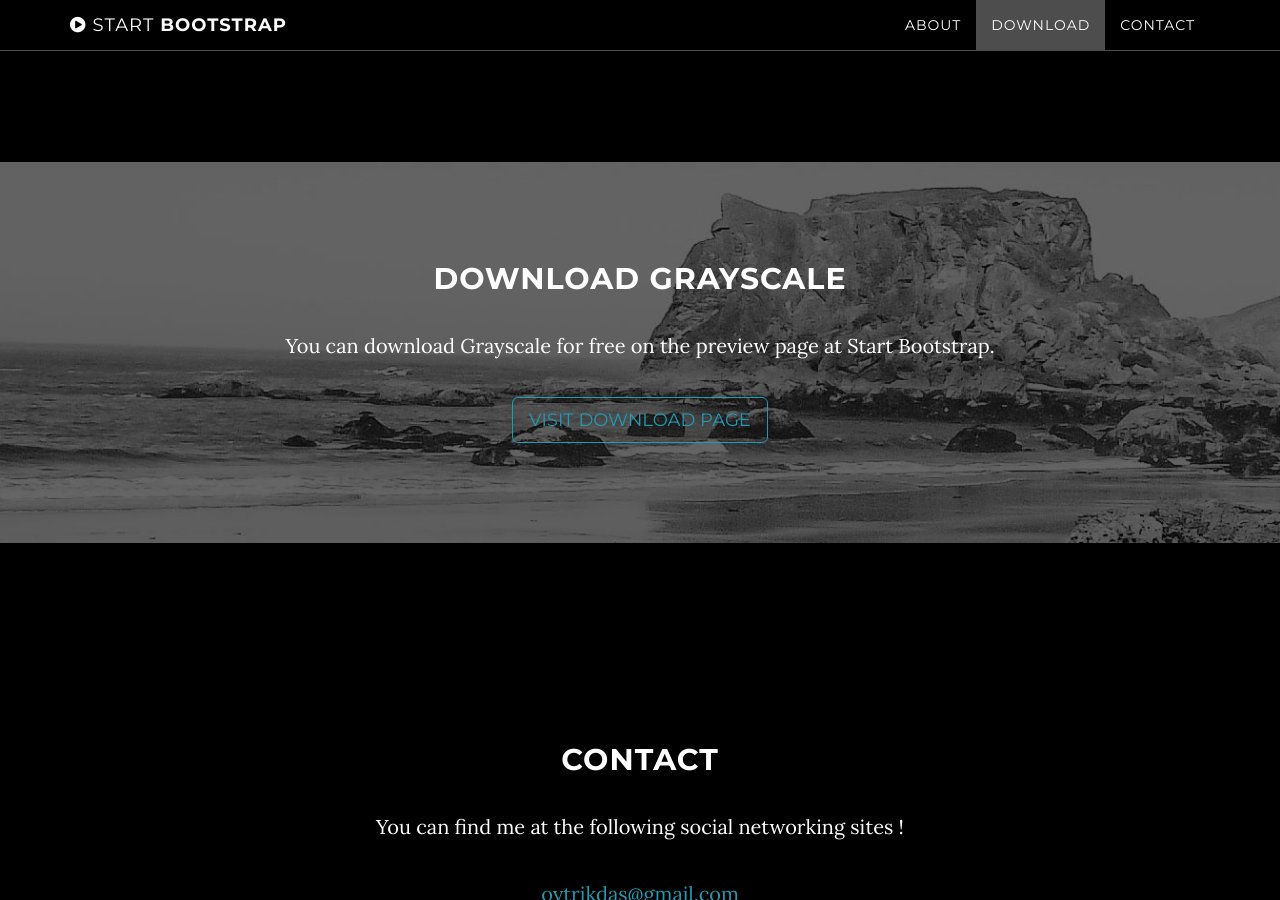
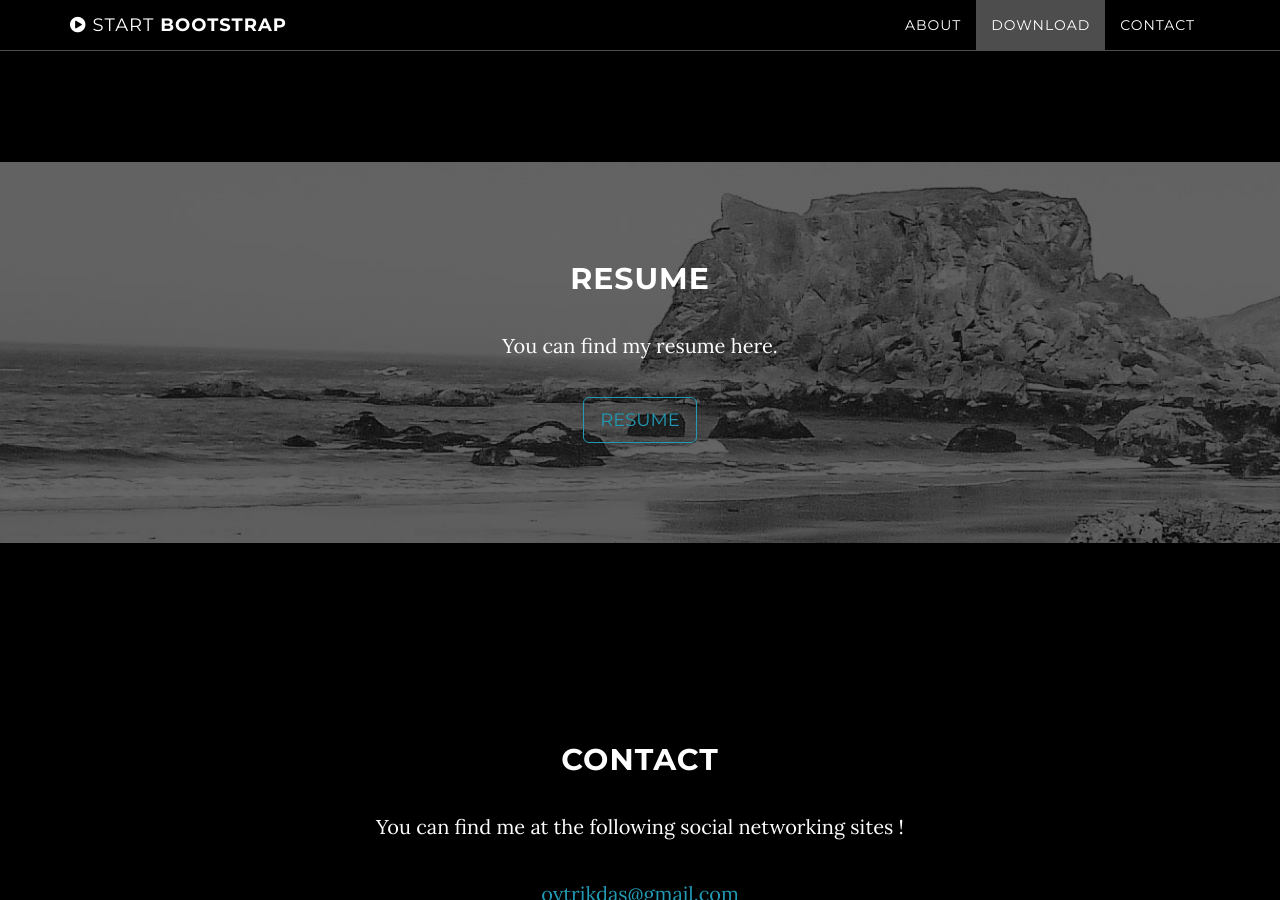
Before and after one commit to Oytrik/Oytrik.github.io, a Jekyll site: the page built from index.html, in a window 1280 px wide and 900 px high, scrolled down 1567 px. Built offline with Jekyll 4.4.1, drawn with Linux system fonts in a browser that asks for light colours.

Commit message:
Update download.html

```diff
--- a/_includes/download.html
+++ b/_includes/download.html
@@ -3,9 +3,9 @@
         <div class="download-section">
             <div class="container">
                 <div class="col-lg-8 col-lg-offset-2">
-                    <h2>Download Grayscale</h2>
-                    <p>You can download Grayscale for free on the preview page at Start Bootstrap.</p>
-                    <a href="http://startbootstrap.com/template-overviews/grayscale/" class="btn btn-default btn-lg">Visit Download Page</a>
+                    <h2>Resume</h2>
+                    <p>You can find my resume here.</p>
+                    <a href="https://github.com/Oytrik/Oytrik.github.io/blob/master/Oytrik%20Resume.pdf" class="btn btn-default btn-lg">Resume</a>
                 </div>
             </div>
         </div>
```
